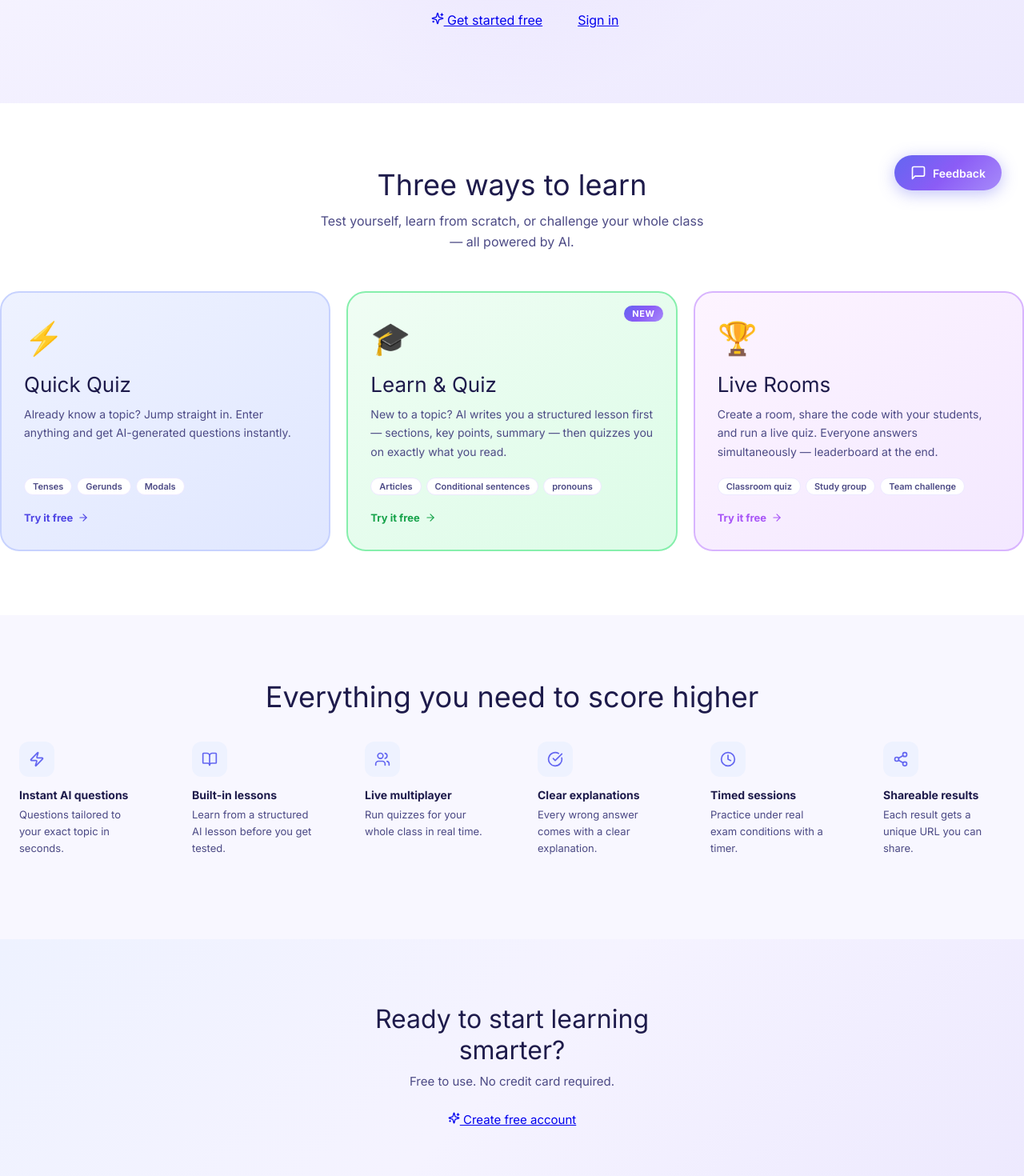
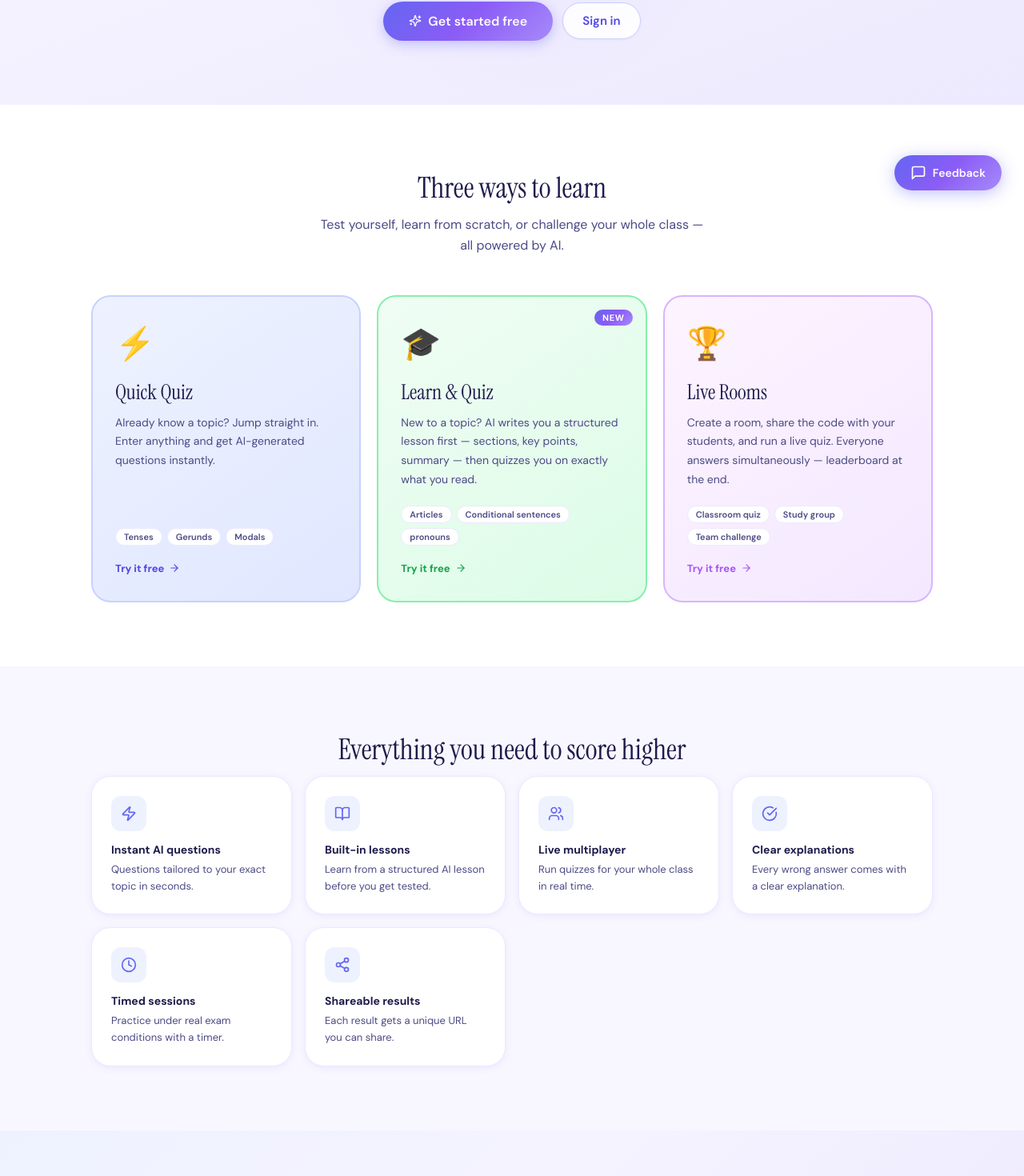
Before and after one commit to ghasnhhz/Lingoa, a React (Vite) app in the folder frontend/: page / in a window 1280 px wide. Shown: the part 534-2004 px from the top of the page at 80% size. Built offline with nearby package versions, Linux system fonts and the light colour scheme; no server answers.

Commit message:
restore frontend/index.css changes

```diff
--- a/frontend/src/index.css
+++ b/frontend/src/index.css
@@ -1,4 +1,4 @@
-@import url('https://fonts.googleapis.com/css2?family=Inter:wght@300;400;500;600;700&display=swap');
+@import url('https://fonts.googleapis.com/css2?family=Instrument+Serif:ital@0;1&family=DM+Sans:ital,opsz,wght@0,9..40,300;0,9..40,400;0,9..40,500;0,9..40,600;0,9..40,700;1,9..40,400&display=swap');
 
 *, *::before, *::after {
   box-sizing: border-box;
@@ -58,9 +58,8 @@
   --radius-xl: 24px;
   --radius-full: 9999px;
 
-  /* ✅ CHANGED HERE */
-  --font-display: 'Inter', system-ui, sans-serif;
-  --font-body: 'Inter', system-ui, sans-serif;
+  --font-display: 'Instrument Serif', Georgia, serif;
+  --font-body: 'DM Sans', system-ui, sans-serif;
 
   --transition: 0.2s cubic-bezier(0.4, 0, 0.2, 1);
   --transition-slow: 0.4s cubic-bezier(0.4, 0, 0.2, 1);
@@ -80,4 +79,205 @@ body {
   -moz-osx-font-smoothing: grayscale;
 }
 
-/* (everything else unchanged) */
+#root {
+  min-height: 100vh;
+  display: flex;
+  flex-direction: column;
+}
+
+/* Scrollbar */
+::-webkit-scrollbar { width: 6px; }
+::-webkit-scrollbar-track { background: transparent; }
+::-webkit-scrollbar-thumb { background: var(--indigo-200); border-radius: 3px; }
+::-webkit-scrollbar-thumb:hover { background: var(--indigo-400); }
+
+/* Utility classes */
+.container {
+  width: 100%;
+  max-width: 1100px;
+  margin: 0 auto;
+  padding: 0 24px;
+}
+
+.btn {
+  display: inline-flex;
+  align-items: center;
+  gap: 8px;
+  padding: 12px 24px;
+  border-radius: var(--radius-full);
+  font-family: var(--font-body);
+  font-size: 15px;
+  font-weight: 600;
+  cursor: pointer;
+  border: none;
+  transition: all var(--transition-spring);
+  text-decoration: none;
+  white-space: nowrap;
+}
+
+.btn-primary {
+  background: var(--gradient-primary);
+  color: white;
+  box-shadow: 0 4px 16px rgba(99, 102, 241, 0.35);
+}
+
+.btn-primary:hover {
+  transform: translateY(-2px);
+  box-shadow: 0 8px 24px rgba(99, 102, 241, 0.45);
+}
+
+.btn-primary:active {
+  transform: translateY(0);
+}
+
+.btn-secondary {
+  background: white;
+  color: var(--indigo-600);
+  border: 1.5px solid var(--indigo-200);
+  box-shadow: var(--shadow-xs);
+}
+
+.btn-secondary:hover {
+  background: var(--indigo-50);
+  border-color: var(--indigo-400);
+  transform: translateY(-1px);
+  box-shadow: var(--shadow-sm);
+}
+
+.btn-ghost {
+  background: transparent;
+  color: var(--text-secondary);
+  padding: 10px 18px;
+}
+
+.btn-ghost:hover {
+  background: var(--surface);
+  color: var(--indigo-600);
+}
+
+.btn:disabled {
+  opacity: 0.5;
+  cursor: not-allowed;
+  transform: none !important;
+}
+
+.card {
+  background: white;
+  border-radius: var(--radius-xl);
+  border: 1px solid var(--border-soft);
+  box-shadow: var(--shadow-sm);
+  transition: all var(--transition);
+}
+
+.card:hover {
+  box-shadow: var(--shadow-md);
+  border-color: var(--indigo-200);
+}
+
+.input {
+  width: 100%;
+  padding: 13px 18px;
+  border: 1.5px solid var(--border);
+  border-radius: var(--radius-md);
+  font-family: var(--font-body);
+  font-size: 15px;
+  color: var(--text-primary);
+  background: white;
+  outline: none;
+  transition: all var(--transition);
+}
+
+.input:focus {
+  border-color: var(--indigo-400);
+  box-shadow: 0 0 0 4px rgba(99, 102, 241, 0.12);
+}
+
+.input::placeholder {
+  color: var(--text-light);
+}
+
+.label {
+  display: block;
+  font-size: 13px;
+  font-weight: 600;
+  color: var(--text-secondary);
+  margin-bottom: 8px;
+  letter-spacing: 0.03em;
+  text-transform: uppercase;
+}
+
+/* Gradient text */
+.gradient-text {
+  background: var(--gradient-primary);
+  -webkit-background-clip: text;
+  -webkit-text-fill-color: transparent;
+  background-clip: text;
+}
+
+/* Animations */
+@keyframes fadeUp {
+  from { opacity: 0; transform: translateY(20px); }
+  to { opacity: 1; transform: translateY(0); }
+}
+
+@keyframes fadeIn {
+  from { opacity: 0; }
+  to { opacity: 1; }
+}
+
+@keyframes scaleIn {
+  from { opacity: 0; transform: scale(0.92); }
+  to { opacity: 1; transform: scale(1); }
+}
+
+@keyframes pulse-ring {
+  0% { transform: scale(0.95); box-shadow: 0 0 0 0 rgba(99,102,241,0.4); }
+  70% { transform: scale(1); box-shadow: 0 0 0 12px rgba(99,102,241,0); }
+  100% { transform: scale(0.95); box-shadow: 0 0 0 0 rgba(99,102,241,0); }
+}
+
+@keyframes shimmer {
+  0% { background-position: -200% center; }
+  100% { background-position: 200% center; }
+}
+
+.animate-fadeUp { animation: fadeUp 0.5s ease forwards; }
+.animate-fadeIn { animation: fadeIn 0.4s ease forwards; }
+.animate-scaleIn { animation: scaleIn 0.35s ease forwards; }
+
+/* Page transitions */
+.page-enter {
+  animation: fadeUp 0.4s ease forwards;
+}
+
+/* ── Page transitions ─────────────────────────────────── */
+.page-enter {
+  animation: fadeUp 0.35s ease forwards;
+}
+
+/* ── Mobile navbar ────────────────────────────────────── */
+@media (max-width: 600px) {
+  /* Hide text labels on small screens, keep icons */
+  nav span { display: none; }
+  nav em   { display: none; }
+}
+
+/* ── Mobile global tweaks ─────────────────────────────── */
+@media (max-width: 600px) {
+  .btn { font-size: 14px; padding: 11px 18px; }
+  .card { border-radius: var(--radius-lg); }
+}
+
+/* ── Confetti burst (CSS only) ────────────────────────── */
+@keyframes confettiFall {
+  0%   { transform: translateY(-20px) rotate(0deg); opacity: 1; }
+  100% { transform: translateY(80px) rotate(360deg); opacity: 0; }
+}
+
+.confetti span {
+  position: absolute;
+  width: 8px;
+  height: 8px;
+  border-radius: 2px;
+  animation: confettiFall 1.2s ease-out forwards;
+}
```
